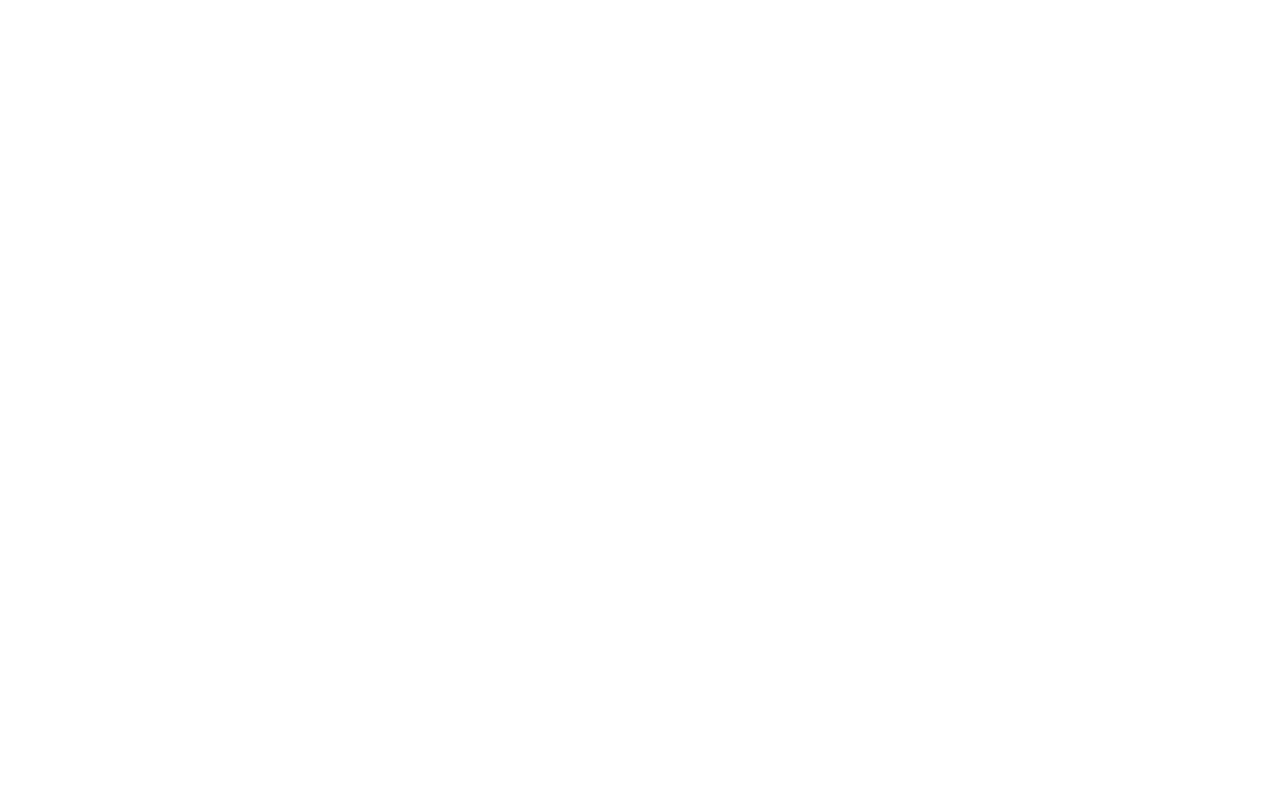
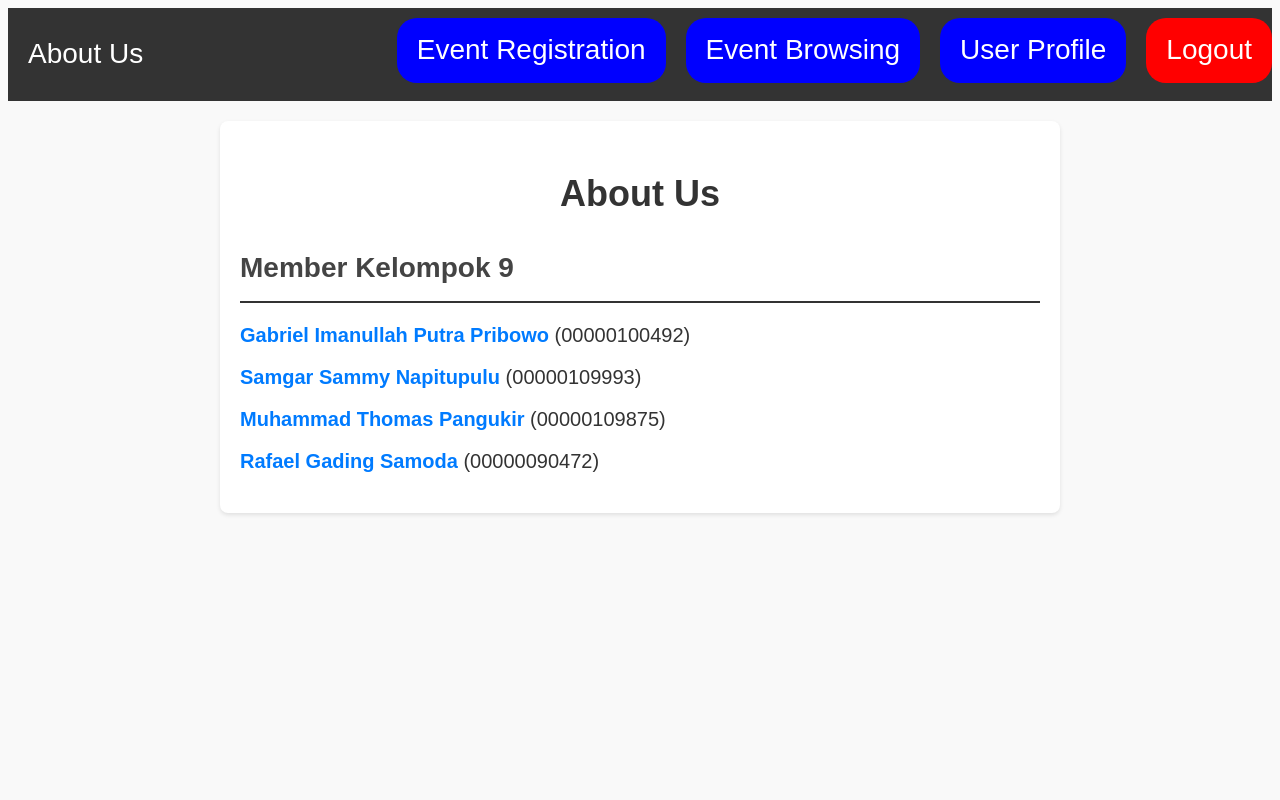
Before and after one commit to bggabs/uts_webprog_lec, a PHP site: page /umns3/about_us.php in a window 1280 px wide. Before the commit the page is empty. Run offline with PHP 8.4, Linux system fonts and the light colour scheme; a user stored in the database is signed in.

Commit message:
about us

```diff
--- a/about_us.php
+++ b/about_us.php
@@ -0,0 +1,138 @@
+<!DOCTYPE html>
+<html lang="en">
+<head>
+    <meta charset="UTF-8">
+    <meta name="viewport" content="width=device-width, initial-scale=1.0">
+    <title>About Us</title>
+    <style>
+        body {
+            font-family: Arial, sans-serif;
+            line-height: 1.6;
+            background-color: #f9f9f9;
+            color: #333;
+        }
+
+        nav ul {
+            list-style-type: none;
+            margin: 0;
+            padding: 0;
+            overflow: hidden;
+            background-color: #333;
+        }
+
+        nav ul li {
+            float: left;
+        }
+
+        nav ul li a {
+            display: block;
+            text-align: center;
+            padding: 14px 20px;
+            text-decoration: none;
+            font-size: 28px;
+            color: white;
+        }
+
+        nav ul li a:hover {
+            background-color: #111;
+        }
+
+        nav ul li.right {
+            float: right;
+            margin-left: 20px;
+        }
+
+        nav ul li.right a {
+            background-color: blue;
+            color: white;
+            border-radius: 20px;
+            padding: 10px 20px;
+            text-decoration: none;
+        }
+
+        nav ul li.right a:hover {
+            background-color: #0056b3;
+        }
+
+        nav ul li.right a.logout {
+            background-color: red;
+        }
+
+        .container {
+            max-width: 800px;
+            margin: 20px auto;
+            padding: 20px;
+            background-color: white;
+            border-radius: 8px;
+            box-shadow: 0 2px 4px rgba(0, 0, 0, 0.1);
+        }
+
+        h1 {
+            text-align: center;
+            font-size: 36px;
+            color: #333;
+            margin-bottom: 20px;
+        }
+
+        h2 {
+            font-size: 28px;
+            margin-bottom: 15px;
+            color: #444;
+            border-bottom: 2px solid #333;
+            padding-bottom: 10px;
+        }
+
+        ul {
+            list-style-type: none;
+            padding: 0;
+        }
+
+        li {
+            margin: 10px 0;
+            font-size: 20px;
+        }
+
+        strong {
+            color: #007BFF;
+        }
+    </style>
+</head>
+<body>
+    <?php
+    session_start();
+    require 'db_connection.php';
+
+    if ($_SESSION['role'] != 'user') {
+        header("Location: login.php");
+        exit();
+    }
+
+    $values = [
+                "Gabriel Imanullah Putra Pribowo" => "00000100492",
+                "Samgar Sammy Napitupulu" => "00000109993",
+                "Muhammad Thomas Pangukir" => "00000109875",
+                "Rafael Gading Samoda" => "00000090472"
+            ];
+    ?>
+    <nav>
+        <ul>
+            <li><a href="about_us.php">About Us</a></li>
+            <li class="right"><a href="logout.php" class="logout">Logout</a></li>
+            <li class="right"><a href="user_profile.php">User Profile</a></li>
+            <li class="right"><a href="user_dashboard.php">Event Browsing</a></li>
+            <li class="right"><a href="registered_events.php">Event Registration</a></li>
+        </ul>
+    </nav>
+    <div class="container">
+        <h1>About Us</h1>
+        <section>
+            <h2>Member Kelompok 9</h2>
+            <ul>
+                <?php foreach ($values as $key => $value): ?>
+                    <li><strong><?php echo $key; ?></strong> (<?php echo $value; ?>)</li>
+                <?php endforeach; ?>
+            </ul>
+        </section>
+    </div>
+</body>
+</html>
--- a/view_event_details.php
+++ b/view_event_details.php
@@ -7,7 +7,6 @@ if ($_SESSION['role'] !== 'admin') {
     exit();
 }
 
-// Ambil detail event berdasarkan ID
 if (isset($_GET['event_id'])) {
     $event_id = $_GET['event_id'];
     $event = $conn->query("SELECT * FROM events WHERE event_id = $event_id")->fetch_assoc();
```
Also changed, not shown: admin_dashboard.php (+2 -8 lines), css/admin_dashboard.css (+26 -12 lines).
